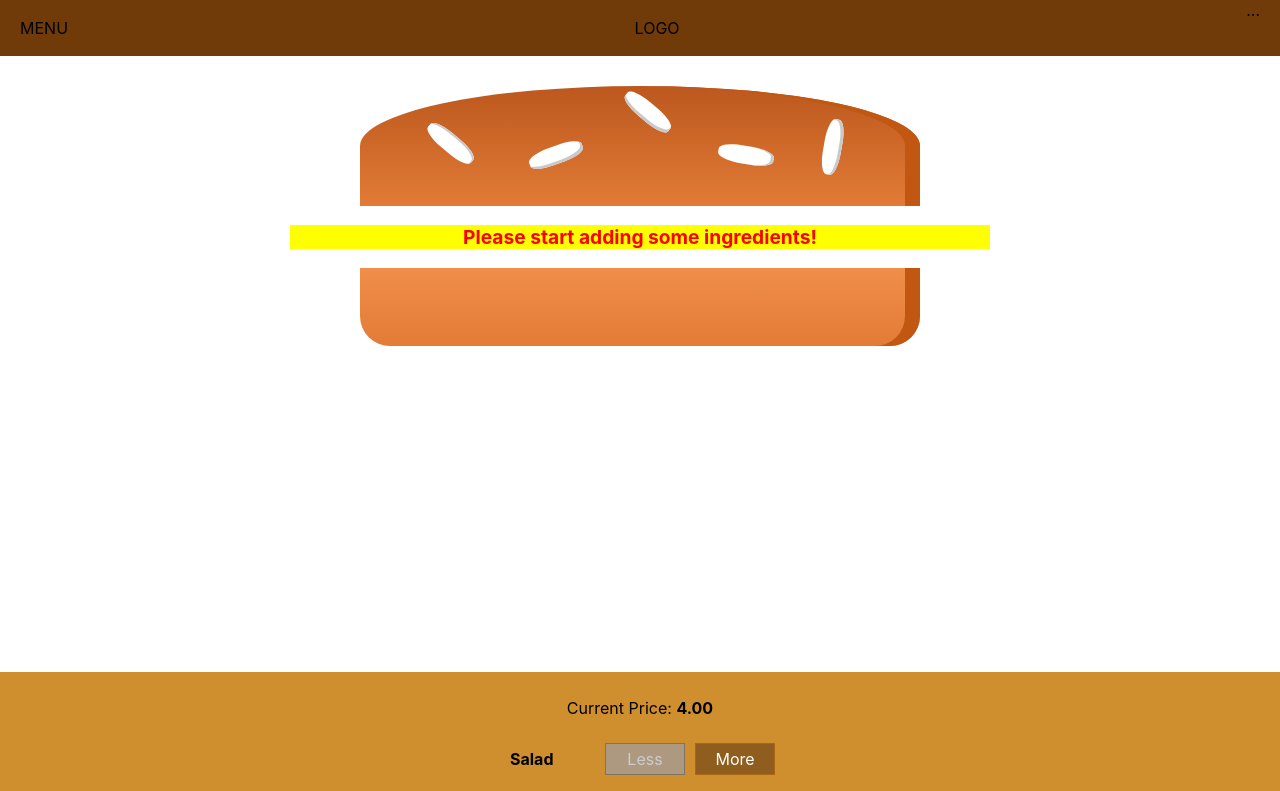
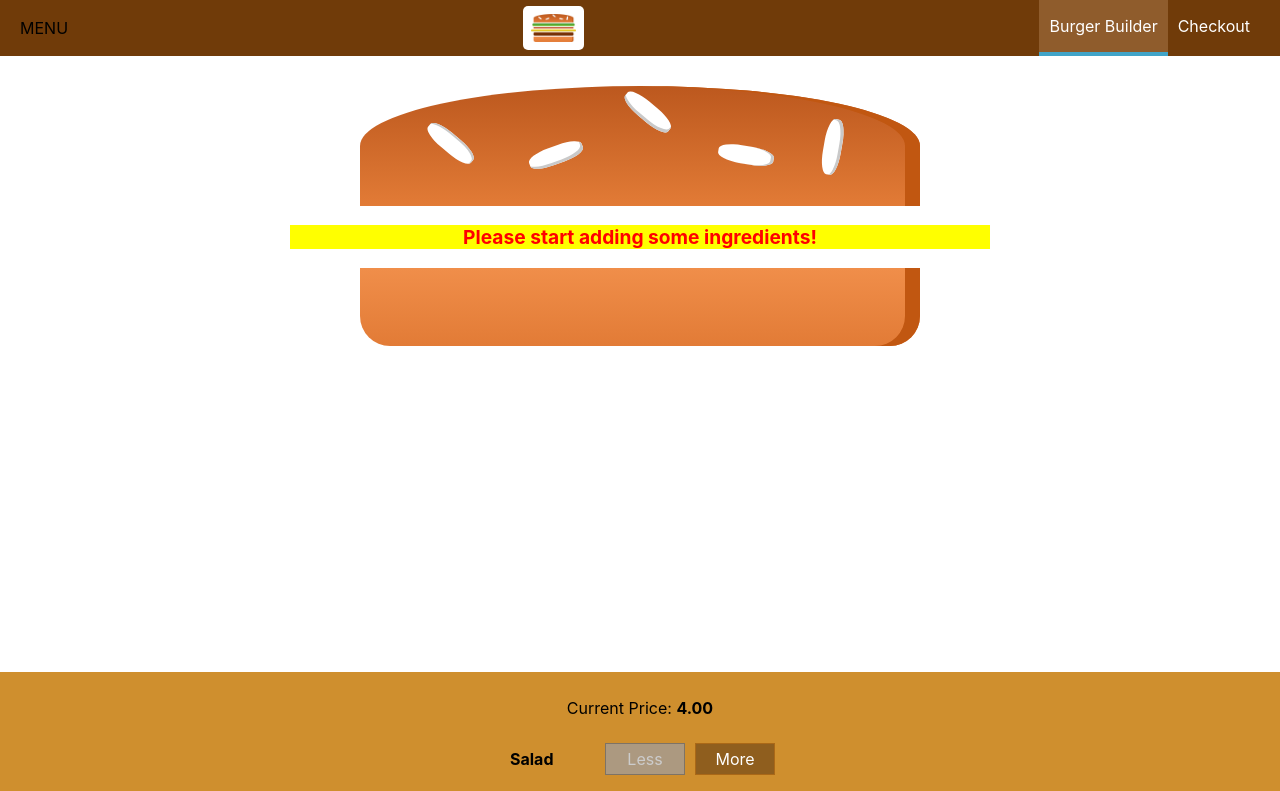
Before and after one commit to frontendprof/react-builder-burger, a React (Create React App) app: page / in a window 1280 px wide. Shown: the top 791 px of the page. Built offline with nearby package versions, Linux system fonts and the light colour scheme.

Commit message:
adding reusable navigation items

```diff
--- /dev/null
+++ b/src/components/Logo/Logo.js
@@ -0,0 +1,14 @@
+
+import React from 'react';
+
+import burgerLogo from "../../assets/images/burger-logo.png"
+
+import classes from "./Logo.module.css";
+
+const Logo = (props) => (
+    <div className={classes.Logo}>
+        <img src={burgerLogo} alt="BurgerImage"/>
+    </div>
+)
+
+export default Logo
--- /dev/null
+++ b/src/components/Logo/Logo.module.css
@@ -0,0 +1,12 @@
+
+.Logo{
+    background-color: white;
+    padding: 8px;
+    height: 80%;
+    border-radius: 5px;
+    box-sizing: border-box;
+}
+
+.Logo img{
+    height: 100%;
+}
--- /dev/null
+++ b/src/components/Navigation/NavigationItems/NavigationItem/NavigationItem.js
@@ -0,0 +1,12 @@
+
+import React from 'react';
+
+import classes from "./NavigationItem.module.css"
+
+const NavigationItem = (props) => (
+    <li className={classes.NavigationItem}>
+        <a href={props.link} className={props.active?classes.active:null}>{props.children}</a>
+    </li>
+)
+
+export default NavigationItem
--- /dev/null
+++ b/src/components/Navigation/NavigationItems/NavigationItem/NavigationItem.module.css
@@ -0,0 +1,26 @@
+.NavigationItem{
+    margin:0;
+    display: flex;
+    align-items: center;
+    height: 100%;
+    box-sizing: border-box;
+}
+
+.NavigationItem a{
+    color:white;
+    text-decoration: none;
+    height: 100%;
+    padding:16px 10px;
+    border-bottom: 4px solid transparent;
+    box-sizing: border-box;
+    display: block;
+}
+
+.NavigationItem a:hover,
+.NavigationItem a:active,
+.NavigationItem a.active{
+    background-color: #8f5C2C;
+    border-bottom: 4px solid #40a4c8;
+    color:white;
+
+}
--- /dev/null
+++ b/src/components/Navigation/NavigationItems/NavigationItems.js
@@ -0,0 +1,14 @@
+
+import React from 'react';
+import NavigationItem from './NavigationItem/NavigationItem';
+
+import classes from "./NavigationItems.module.css"
+
+const NavigationItems = (props) => (
+    <ul className={classes.NavigationItems}>
+        <NavigationItem link="/" active>Burger Builder</NavigationItem>
+        <NavigationItem link="/">Checkout</NavigationItem>
+    </ul>
+)
+
+export default NavigationItems
--- /dev/null
+++ b/src/components/Navigation/NavigationItems/NavigationItems.module.css
@@ -0,0 +1,9 @@
+
+.NavigationItems{
+    margin:0;
+    padding:0;
+    list-style: none;
+    display: flex;
+    align-items: center;
+    height: 100%;
+}
--- a/src/components/Navigation/Toolbar/Toolbar.js
+++ b/src/components/Navigation/Toolbar/Toolbar.js
@@ -1,15 +1,17 @@
 
 import React from 'react';
+import Logo from '../../Logo/Logo';
+import NavigationItems from '../NavigationItems/NavigationItems';
 
 import classes from "./Toolbar.module.css";
 
 const Toolbar = (props) => (
     <header className={classes.Toolbar}>
         <div>MENU</div>
-        <div>LOGO</div>
+        <Logo />
 
         <nav>
-            ...
+            <NavigationItems />
         </nav>
     </header>
 )
```
Also changed, not shown: src/assets/images/burger-logo.png (added), 1 other file (tests, documents, lock files or other folders).
